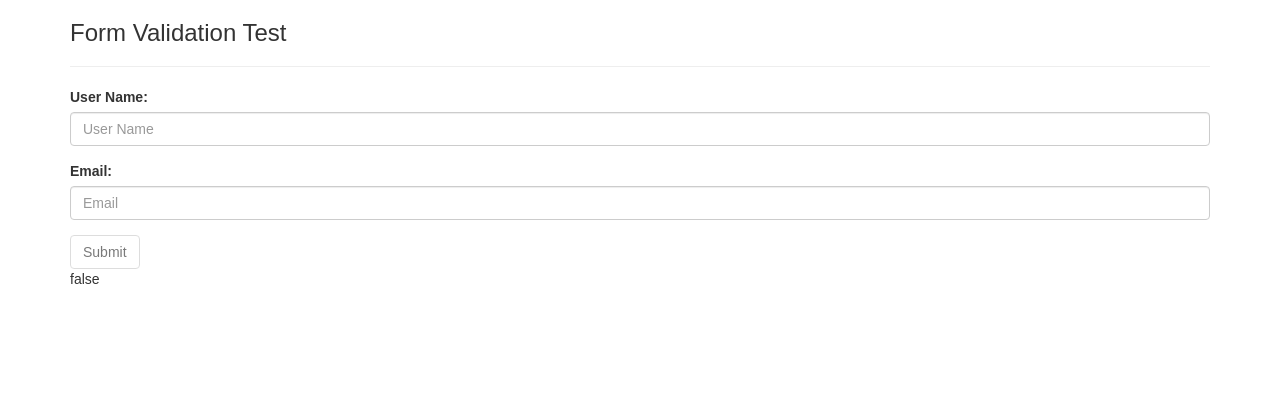
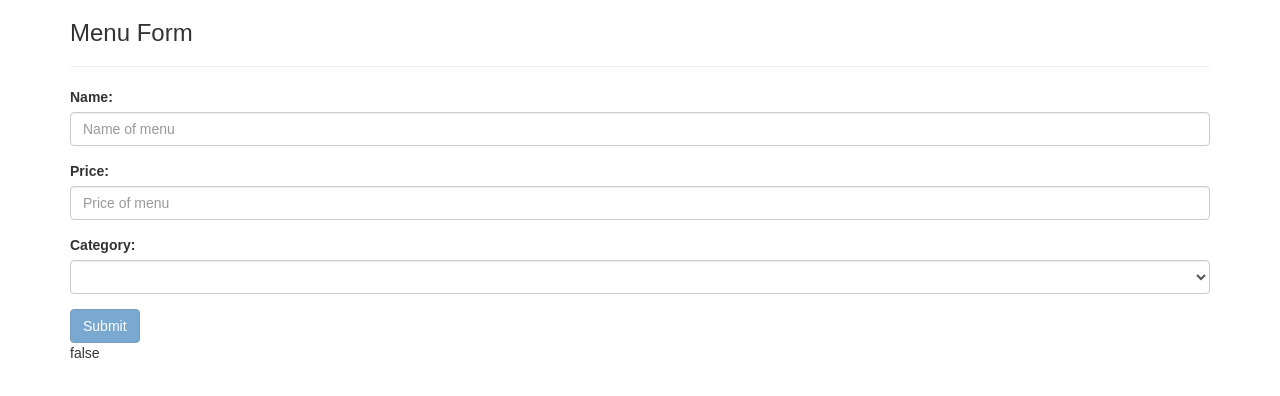
Before and after one commit to halee9/form-validation, a React (Create React App) app: page / in a window 1280 px wide. Shown: the top 396 px of the page. Built offline with nearby package versions, Linux system fonts and the light colour scheme.

Commit message:
adding select

```diff
--- a/src/App.js
+++ b/src/App.js
@@ -1,6 +1,6 @@
 import React, { Component } from 'react';
-import FormValidateFormLevel from './FormValidateFormLevel'
-import FormValidateFieldLevel from './FormValidateFieldLevel'
+// import FormValidateFieldLevel from './FormValidateFieldLevel'
+import MenuForm from './components/MenuForm';
 import { createStore } from 'redux';
 import { Provider } from 'react-redux'
 import reducers from './reducers';
@@ -12,7 +12,7 @@ class App extends Component {
     return (
       <Provider store={store}>
         <div>
-          <FormValidateFieldLevel />
+          <MenuForm />
         </div>
       </Provider>
     );
--- /dev/null
+++ b/src/components/MenuForm.js
@@ -0,0 +1,63 @@
+import React, { Component } from 'react';
+import { connect } from 'react-redux';
+
+import {
+  withForm,
+  Field,
+} from '../formValidate';
+
+import {
+  required, minLength, maxLength, minValue, maxValue, number
+} from '../validate';
+
+const categories = [ "Teriyaki", "Deep Fry", "Stir Fry", "Side" ];
+
+class MenuForm extends Component {
+  render() {
+    const { handleSubmit, pristine, validForm } = this.props;
+    console.log(this.props);
+    return (
+      <div>
+        <h3>Menu Form</h3>
+        <hr />
+        <form onSubmit={handleSubmit}>
+          <div className="form-group">
+            <label>Name: </label>
+            <Field
+              name= 'name'
+              validates= {[required, minLength(5), maxLength(20)]}
+              placeholder='Name of menu'
+              className='form-control'
+            />
+          </div>
+          <div className="form-group">
+            <label>Price: </label>
+            <Field
+              name= 'price'
+              validates= {[required, number]}
+              placeholder='Price of menu'
+              className='form-control'
+            />
+          </div>
+          <div className="form-group">
+            <label>Category: </label>
+            <Field
+              name= 'category'
+              component='select'
+              validates= {[required]}
+              className='form-control'
+            >
+              <option />
+              { categories.map( c => <option key={c} value={c}>{c}</option>)}
+            </Field>
+          </div>
+        <button type="submit" className="btn btn-primary" disabled={!validForm}>Submit</button>
+          <br />{ validForm ? "true" : "false" }
+        </form>
+
+      </div>
+    );
+  }
+}
+
+export default withForm({ formName: "MenuForm" })(MenuForm);
--- a/src/formValidate/Field.js
+++ b/src/formValidate/Field.js
@@ -22,11 +22,10 @@ export class Field extends Component {
     onLoadField({ formName: formName, fieldName: name, validates });
   }
 
-  render() {
-    const { name, type, label } = this.props;
+  renderInput = () => {
+    const { name, type } = this.props;
     const { form } = this.context;
     return (
-      <div>
       <input
         type={type}
         name={name}
@@ -40,6 +39,37 @@ export class Field extends Component {
         }}
         {...this.props}
       />
+    );
+  }
+
+  renderSelect = () => {
+    const { className, children, name } = this.props;
+    const { form } = this.context;
+    return (
+      <select
+        className={className}
+        name={name}
+        value={form && form.values && form.values[name] || ''}
+        onChange={(e) => {
+          this.change(e.target.value);
+        }}
+        onBlur={(e) => {
+          this.blured = true;
+          this.change(e.target.value);
+        }}
+      >
+        { children }
+      </select>
+    )
+  }
+
+  render() {
+    const { name, type, component } = this.props;
+    const { form } = this.context;
+    const input = component === 'select' ? this.renderSelect() : this.renderInput();
+    return (
+      <div>
+        { input }
         <div className='error-message'>{form && form.errors && form.errors[name]}</div>
       </div>
     )
--- a/src/reducers/formReducer.js
+++ b/src/reducers/formReducer.js
@@ -1,4 +1,6 @@
 import _ from 'lodash';
+
+const PRISTINE = 'pristine';
 
 const validateField = (value, validates) => {
   if (_.isArray(validates)){
@@ -25,13 +27,14 @@ const isValidform = errors => _.size(errors) > 0 ? false : true;
 const initailizeForm = (formName) => {
   return {
     name: formName,
-    pristine: true,
+    pristine: {},
     formValidate: null,
     remoteValidate: null,
     fieldValidates: {},
     errors: {},
     values: {},
     validForm: true,
+    valids: {},
   }
 }
 
@@ -69,11 +72,11 @@ export default function formReducer(state={}, action){
     }
     const validForm = (_.size(form.fieldValidates) > 0 || validate) ? false : true;
     return { ...state,
-      [formName]: { ...form, pristine: true, formValidate: validate, remoteValidate, validForm }};
+      [formName]: { ...form, formValidate: validate, remoteValidate, validForm }};
   }
   else if (type === 'onloadField'){
     console.log("on Load fieled ......", payload)
-    const { formName, fieldName, validates } = payload;
+    const { formName, fieldName, validates, initValue='' } = payload;
     let form = {};
     if (!state[formName]) {
       form = initailizeForm(formName);
@@ -83,7 +86,11 @@ export default function formReducer(state={}, action){
     }
     const fieldValidates = (validates) ?
       { ...form.fieldValidates, [fieldName]: validates } : { ...form.fieldValidates };
-    return { ...state, [formName]: { ...form, fieldValidates }};
+    const valids = (validates) ?
+      { ...form.valids, [fieldName]: false } : { ...form.valids, [fieldName]: true };
+    const values = { ...form.values, [fieldName]: initValue };
+    const pristine = { ...form.pristine, [fieldName]: true };
+      return { ...state, [formName]: { ...form, fieldValidates, values, pristine, valids }};
   }
   else return state;
 }
--- /dev/null
+++ b/src/validate/index.js
@@ -0,0 +1,26 @@
+export const required = value => (value ? '' : 'Required');
+export const maxLength = max => value =>
+  value && value.length > max ? `Must be ${max} characters or less` : '';
+export const minLength = min => value =>
+  value && value.length < min ? `Must be ${min} characters or more` : '';
+export const number = value =>
+  value && isNaN(Number(value)) ? 'Must be a number' : '';
+export const minValue = min => value =>
+  value && value < min ? `Must be at least ${min}` : '';
+export const maxValue = max => value =>
+  value && value > max ? `Must be at most ${max}` : '';
+const emailForm = value =>
+  value && !/^[A-Z0-9._%+-]+@[A-Z0-9.-]+\.[A-Z]{2,4}$/i.test(value)
+    ? 'Invalid email address'
+    : '';
+const alphaNumeric = value =>
+  value && /[^a-zA-Z0-9 ]/i.test(value)
+    ? 'Only alphanumeric characters'
+    : '';
+export const phoneNumber = value =>
+  value && !/^(0|[1-9][0-9]{9})$/i.test(value)
+    ? 'Invalid phone number, must be 10 digits'
+    : '';
+
+export const username = value => required(value) || minLength(2)(value) || maxLength(10)(value);
+export const email = value => required(value) || emailForm(value);
```
Lines whose indentation alone changed are shown as unchanged.
